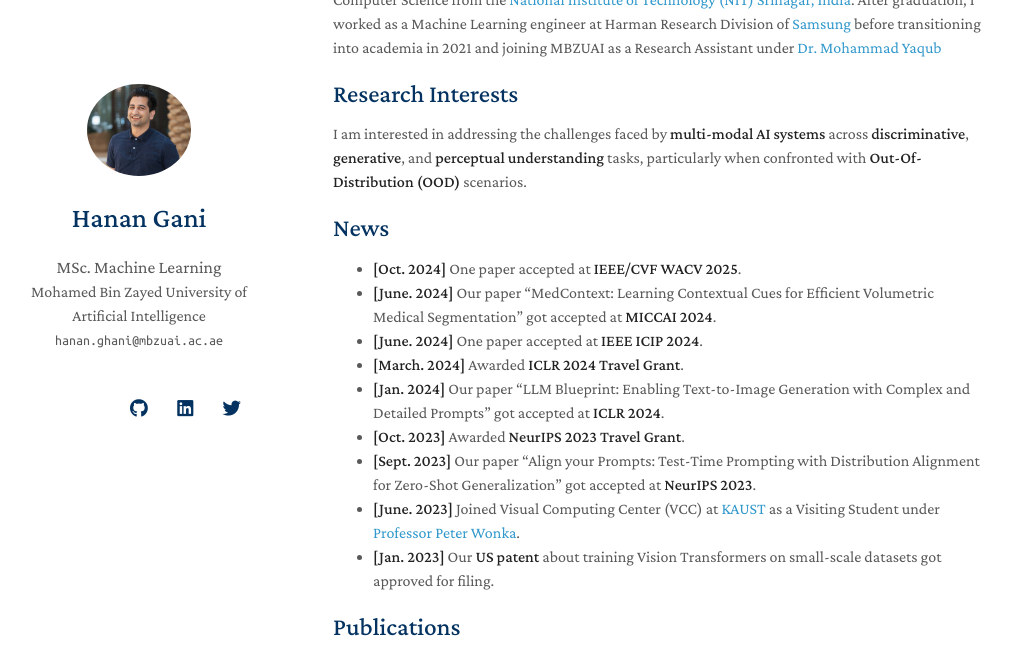
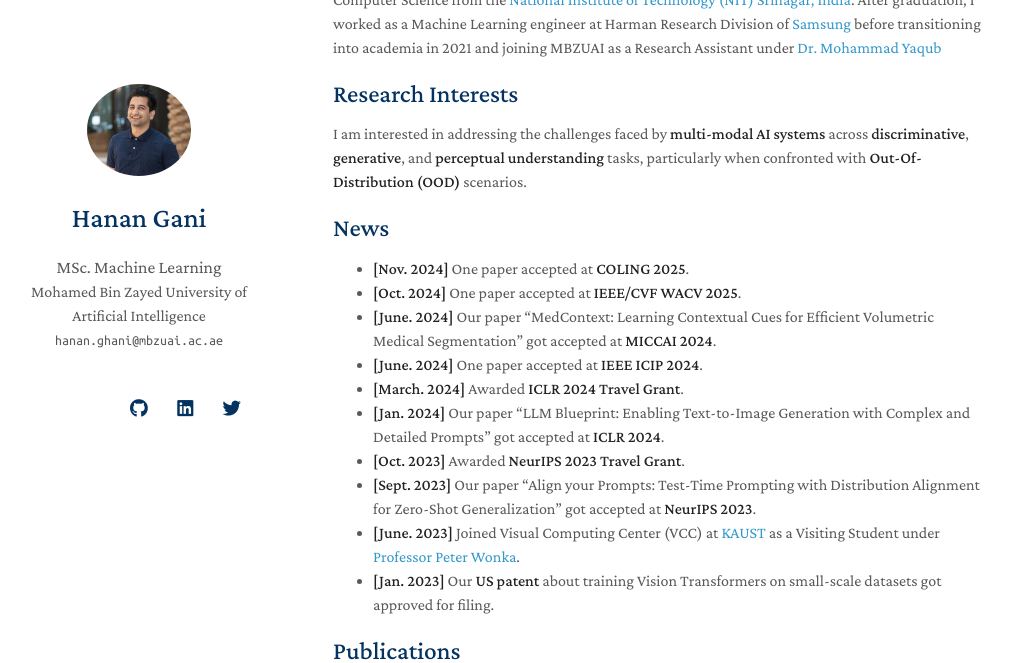
Before and after one commit to muhammadsaadkhankor/muhammadsaadkhankor.github.io, a Jekyll site: the page built from index.md, in a window 1280 px wide and 900 px high, scrolled down 309 px, cut to the strip 0-663 px from the top of the window. Shown: the whole strip, without its empty margins (137-1149 px from the left). Built offline with Jekyll 4.4.1, drawn with Linux system fonts in a browser that asks for light colours; nearby versions of some CDN libraries; a style sheet for code colours, icons or effects is not loaded; our own code applies the rules of GitHub Pages for plain Markdown files.

Commit message:
Update index.md

```diff
--- a/index.md
+++ b/index.md
@@ -19,6 +19,7 @@
 - **Machine Learning:** meta-learning, incremental learning, transfer learning -->
 
 ## News
+- **[Nov. 2024]** One paper accepted at **COLING 2025**.
 - **[Oct. 2024]** One paper accepted at **IEEE/CVF WACV 2025**.
 - **[June. 2024]** Our paper "MedContext: Learning Contextual Cues for Efficient Volumetric Medical Segmentation" got accepted at **MICCAI 2024**.
 - **[June. 2024]** One paper accepted at **IEEE ICIP 2024**.
```
